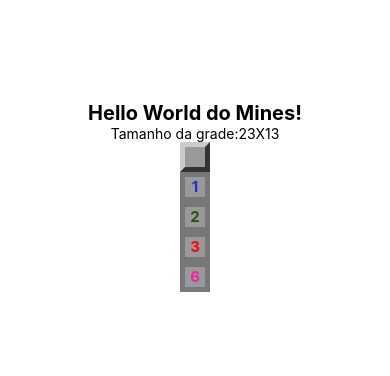
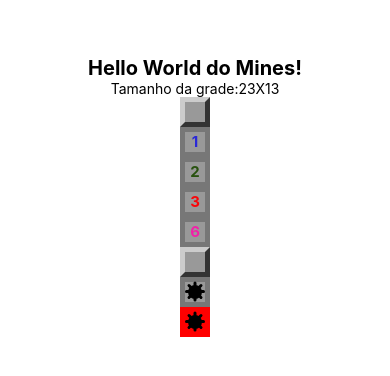
Before and after one commit to scrNorya/campo-minado, a React Native app: screen / in a window 390 px wide. Shown: the part 226-602 px from the top of the page. Built offline with nearby package versions, Linux system fonts and the light colour scheme.

Commit message:
aula 51 - componente Mine adicionado

```diff
--- a/App.js
+++ b/App.js
@@ -17,6 +17,9 @@
         <Field opened nearMines={2} />
         <Field opened nearMines={3} />
         <Field opened nearMines={6} />
+        <Field mined />
+        <Field mined opened />
+        <Field mined opened exploded />
       </View>
     );
   }
--- a/src/components/Field.js
+++ b/src/components/Field.js
@@ -1,13 +1,17 @@
 import React from 'react';
 import {View, StyleSheet, Text} from 'react-native';
 import params from '../params';
+import Mine from './Mine';
 
 export default props => {
-  const {mined, opened, nearMines} = props;
+  const {mined, opened, exploded, nearMines} = props;
 
   const styleField = [styles.field];
   if (opened) {
     styleField.push(styles.opened);
+  }
+  if (exploded) {
+    styleField.push(styles.exploded);
   }
   if (styleField.length === 1) {
     styleField.push(styles.regular);
@@ -33,6 +37,7 @@
       ) : (
         false
       )}
+      {mined && opened ? <Mine /> : false}
     </View>
   );
 };
@@ -56,6 +61,10 @@
     alignItems: 'center',
     justifyContent: 'center',
   },
+  exploded: {
+    backgroundColor: 'red',
+    borderColor: 'red',
+  },
   label: {
     fontWeight: 'bold',
     fontSize: params.fontSize,
--- /dev/null
+++ b/src/components/Mine.js
@@ -0,0 +1,36 @@
+import React from 'react';
+import {View, StyleSheet} from 'react-native';
+
+export default props => {
+  return (
+    <View style={styles.container}>
+      <View style={styles.coreMine} />
+      <View style={styles.line} />
+      <View style={[styles.line, {transform: [{rotate: '45deg'}]}]} />
+      <View style={[styles.line, {transform: [{rotate: '90deg'}]}]} />
+      <View style={[styles.line, {transform: [{rotate: '135deg'}]}]} />
+    </View>
+  );
+};
+
+const styles = StyleSheet.create({
+  container: {
+    alignItems: 'center',
+    justifyContent: 'center',
+  },
+  coreMine: {
+    height: 14,
+    width: 14,
+    borderRadius: 10,
+    backgroundColor: 'black',
+    alignItems: 'center',
+    justifyContent: 'center',
+  },
+  line: {
+    position: 'absolute',
+    height: 3,
+    width: 20,
+    borderRadius: 3,
+    backgroundColor: 'black',
+  },
+});
```
